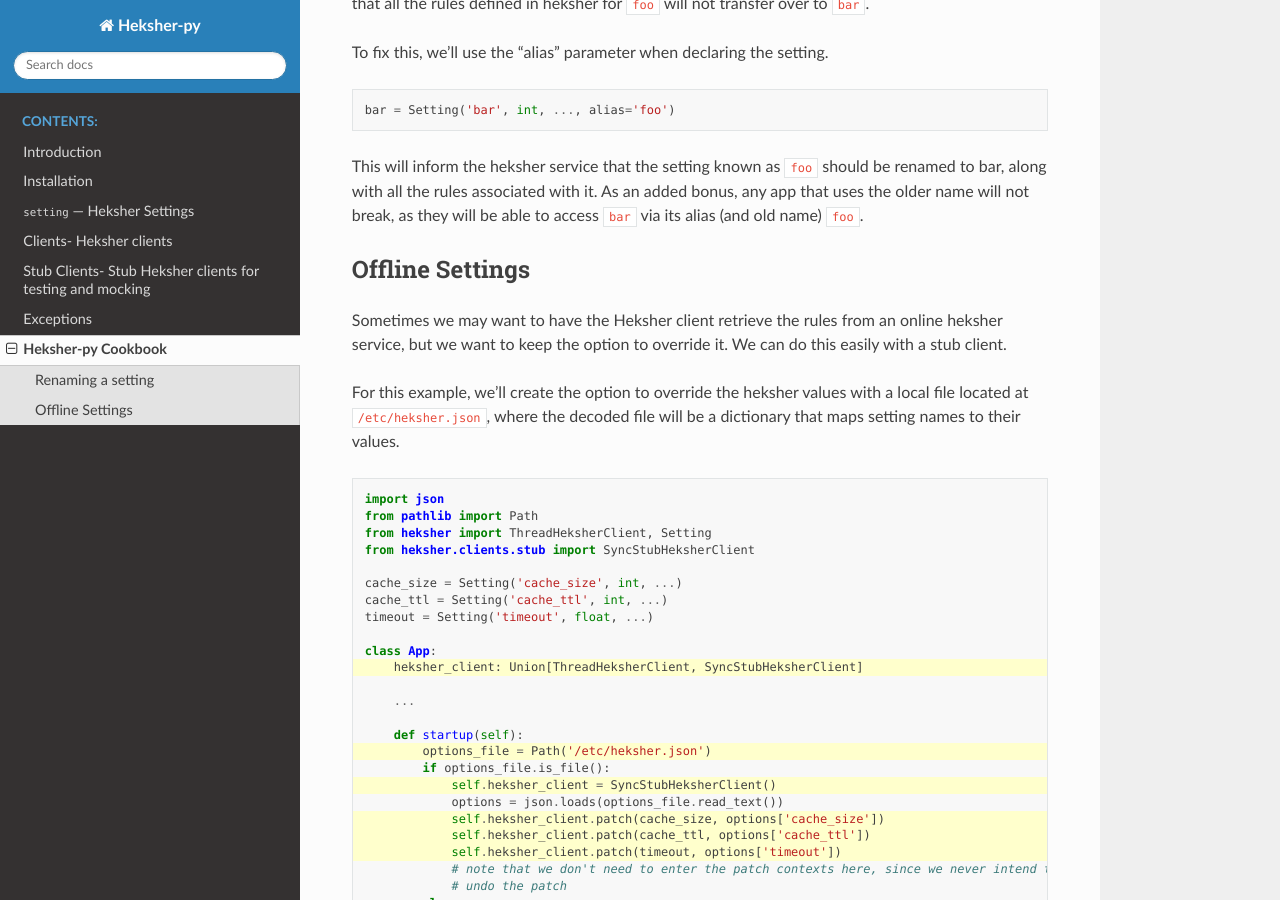
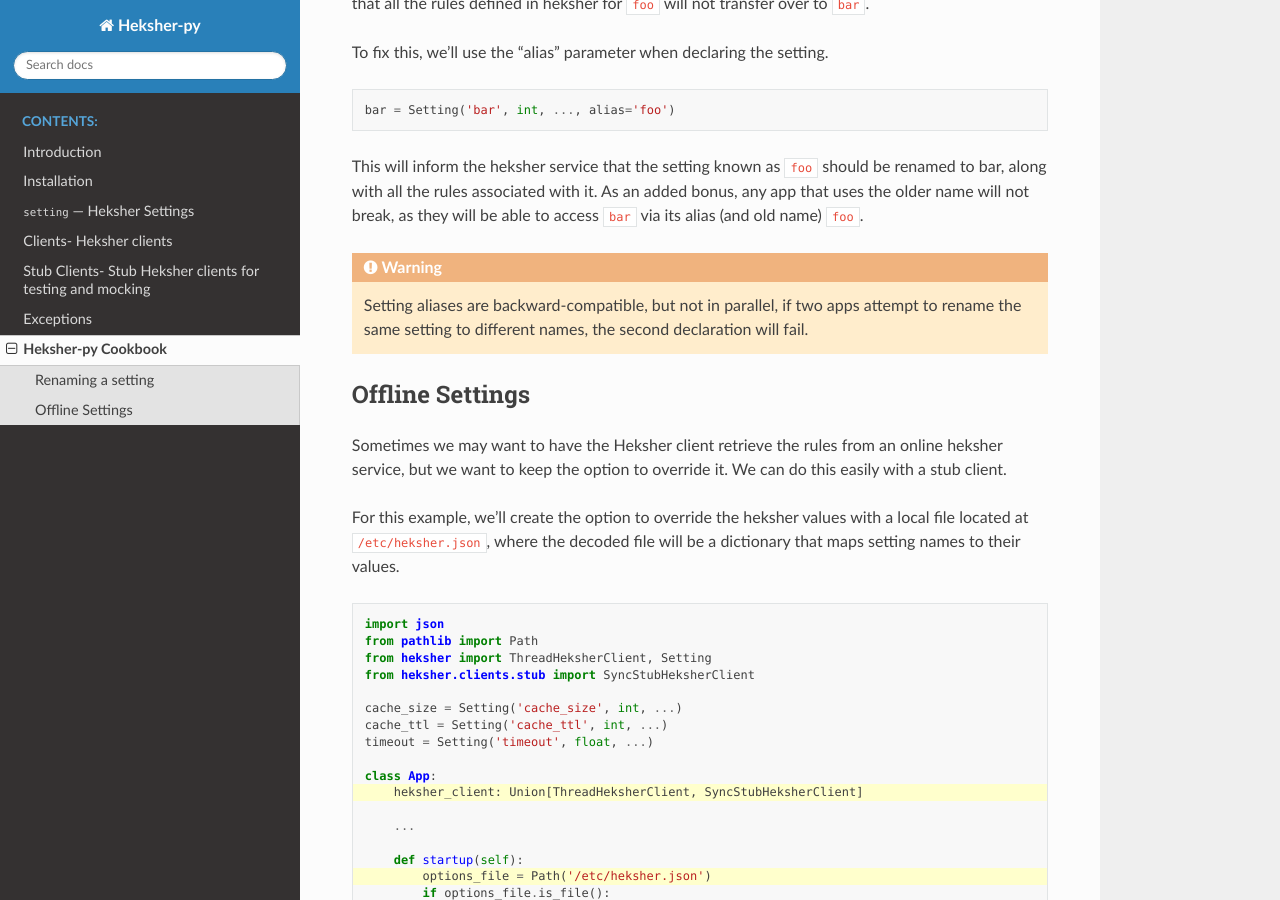
Before and after one commit to biocatchltd/heksher-py, a Sphinx documentation site: the page built from docs/cookbook.rst, in a window 1280 px wide and 900 px high, scrolled down 389 px. Built offline with Sphinx 7.4.7 and the Read the Docs theme 2.0.0, drawn with Linux system fonts in a browser that asks for light colours.

Commit message:
added warning to aliases

```diff
--- a/docs/cookbook.rst
+++ b/docs/cookbook.rst
@@ -25,6 +25,11 @@
 This will inform the heksher service that the setting known as ``foo`` should be renamed to bar, along with all the
 rules associated with it. As an added bonus, any app that uses the older name will not break, as they will be able to
 access ``bar`` via its alias (and old name) ``foo``.
+
+.. warning::
+
+    Setting aliases are backward-compatible, but not in parallel, if two apps attempt to rename the same setting to
+    different names, the second declaration will fail.
 
 Offline Settings
 ====================
```
